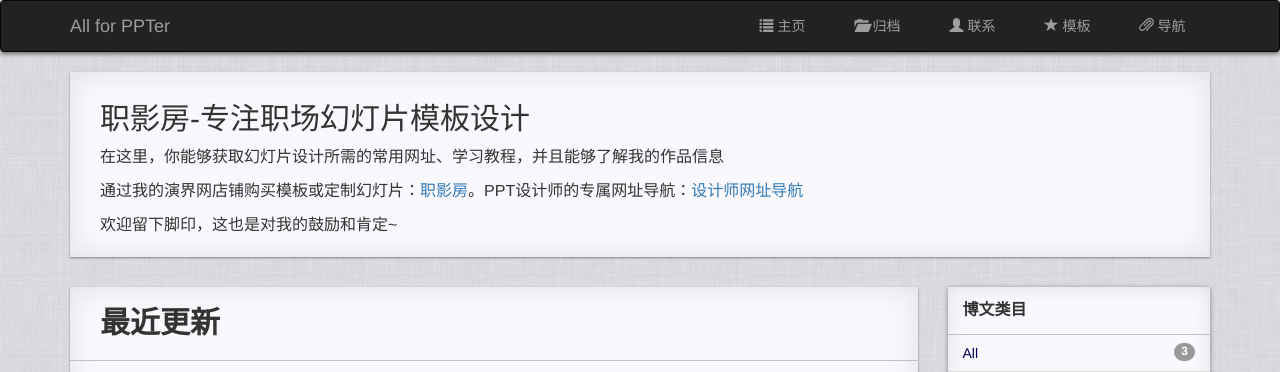
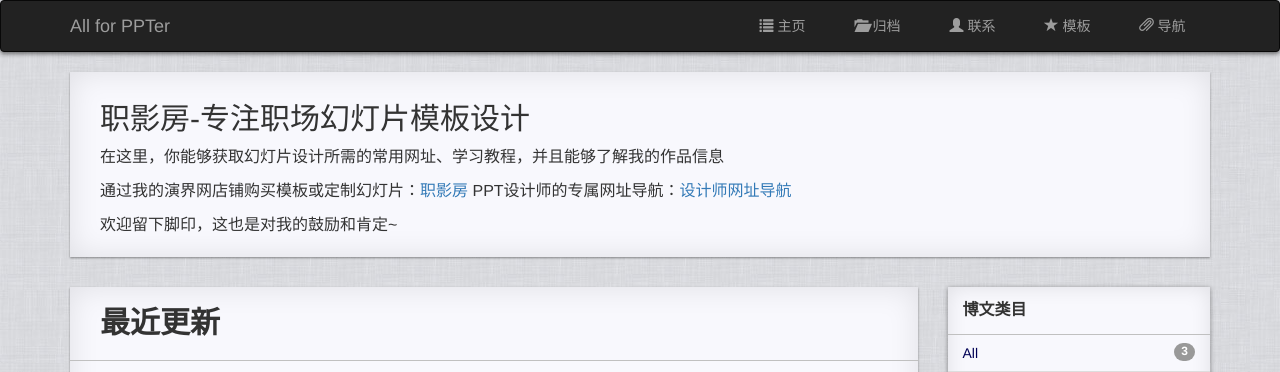
Before and after one commit to zhiyingfang/zhiyingfang.github.io, a Jekyll site: the page built from index.html, in a window 1280 px wide. Shown: the top 372 px of the page. Built offline with Jekyll 4.4.1, drawn with Linux system fonts in a browser that asks for light colours; nearby versions of some CDN libraries; the list of posts is cut into pages by our own code; comment, search, counter and statistics services are not loaded; a style sheet for code colours, icons or effects is not loaded.

```diff
--- a/_data/author.yml
+++ b/_data/author.yml
@@ -5,5 +5,5 @@ simpleIntro: 职影房-专注职场幻灯片模板设计
 WebsiteIntro:
     <h2 id="welcome-to-my-website">职影房-专注职场幻灯片模板设计</h2>
     <p>在这里，你能够获取幻灯片设计所需的常用网址、学习教程，并且能够了解我的作品信息</p>
-    <P>通过我的演界网店铺购买模板或定制幻灯片：<a href="http://zyf.yanj.cn">职影房</a>。PPT设计师的专属网址导航：<a href="http://zhiyingfang.github.io/hao/">设计师网址导航</a></P>
+    <P>通过我的演界网店铺购买模板或定制幻灯片：<a href="http://zyf.yanj.cn">职影房</a>    PPT设计师的专属网址导航：<a href="http://zhiyingfang.github.io/hao/">设计师网址导航</a></P>
     <p>欢迎留下脚印，这也是对我的鼓励和肯定~</p>
```
